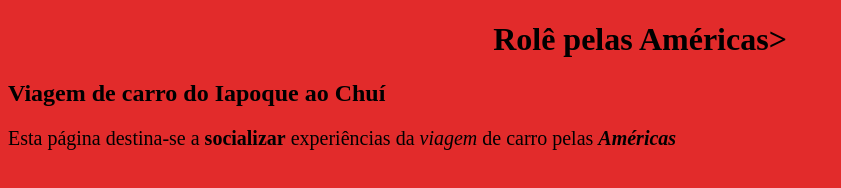
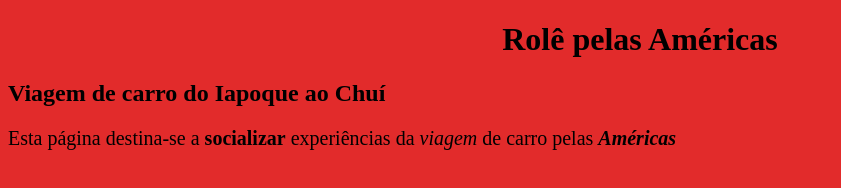
Before and after one commit to JoanirRibeiro/1oA, a plain HTML site: page index.html in a window 1280 px wide. Shown: the whole page, without its empty margins (0-841 px from the left). Drawn offline with Linux system fonts and the light colour scheme.

Commit message:
correção de tag

```diff
--- a/index.html
+++ b/index.html
@@ -6,7 +6,7 @@
     <link rel="stylesheet" href="style.css">
   </head>
   <body>
-    <h1 style="text-align:center;">Rolê pelas Américas></h1>
+    <h1 style="text-align:center;">Rolê pelas Américas</h1>
     <h2><b>Viagem</b> de carro do Iapoque ao Chuí</h2>
     <p style="font-size: 20px;">Esta página destina-se a <b>socializar</b> experiências da <em>viagem</em> de carro pelas <strong><em>Américas</em></strong></p>
   </body>
```
